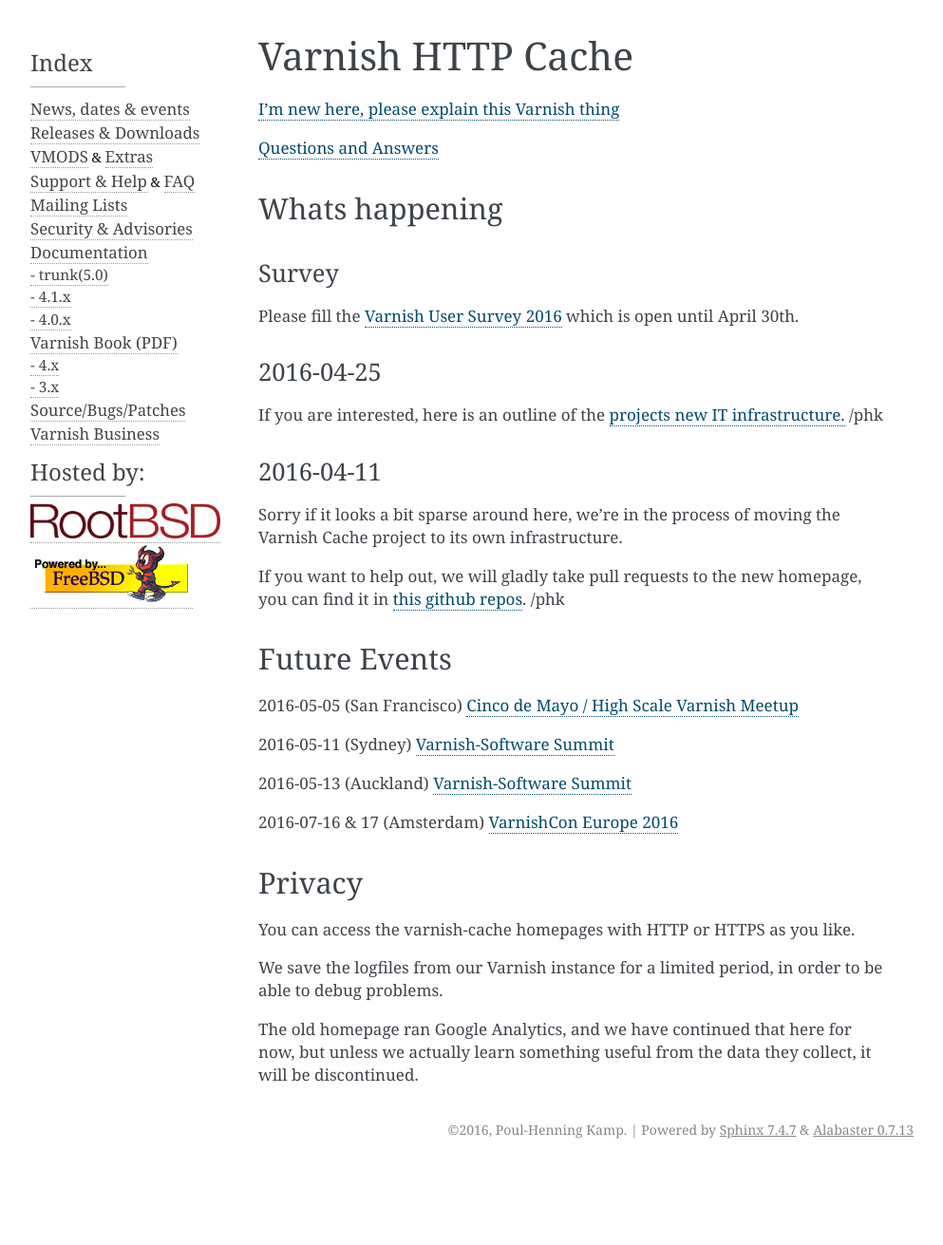
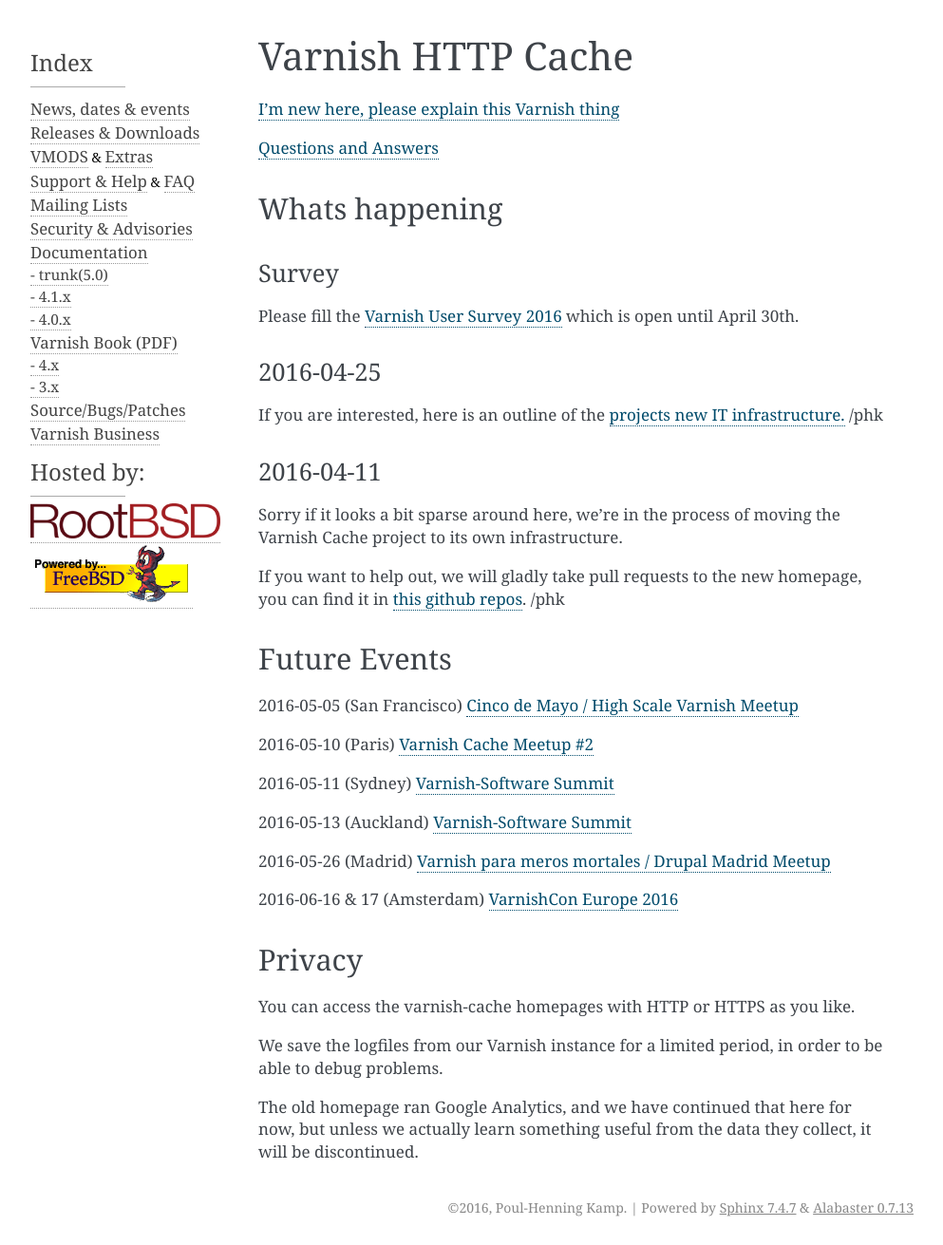
Before and after one commit to varnishcache/homepage, a Sphinx documentation site: the page built from R1/source/index.rst, in a window 1280 px wide. Shown: the whole page at 95% size, without its empty margins (148-1141 px from the left). Built offline with Sphinx 7.4.7, drawn with Linux system fonts in a browser that asks for light colours; pages that are not in the unit, such as notebooks, are missing from menus; comment, search, counter and statistics services are not loaded; before the commit the page ends 1229 px from its top, so only the background shows below that.

Commit message:
Events (New meetup in Paris + Madrid)

```diff
--- a/R1/source/index.rst
+++ b/R1/source/index.rst
@@ -38,13 +38,19 @@
 2016-05-05 (San Francisco)
 `Cinco de Mayo / High Scale Varnish Meetup <http://www.meetup.com/San-Francisco-Varnish-Meetup/events/230233385/>`_
 
+2016-05-10 (Paris)
+`Varnish Cache Meetup #2 <http://www.meetup.com/Paris-Varnish-Cache-Meetup/events/229789817/>`_
+
 2016-05-11 (Sydney) `Varnish-Software Summit
 <http://info.varnish-software.com/sydney-summit-2016>`_
 
 2016-05-13 (Auckland) `Varnish-Software Summit
 <http://info.varnish-software.com/nz-summit-2016>`_
 
-2016-07-16 & 17 (Amsterdam) `VarnishCon Europe 2016
+2016-05-26 (Madrid)
+`Varnish para meros mortales / Drupal Madrid Meetup <http://www.meetup.com/Drupal-Madrid/events/230709381/>`_
+
+2016-06-16 & 17 (Amsterdam) `VarnishCon Europe 2016
 <http://varnishcon2016.eventbrite.com>`_
 
 
```
